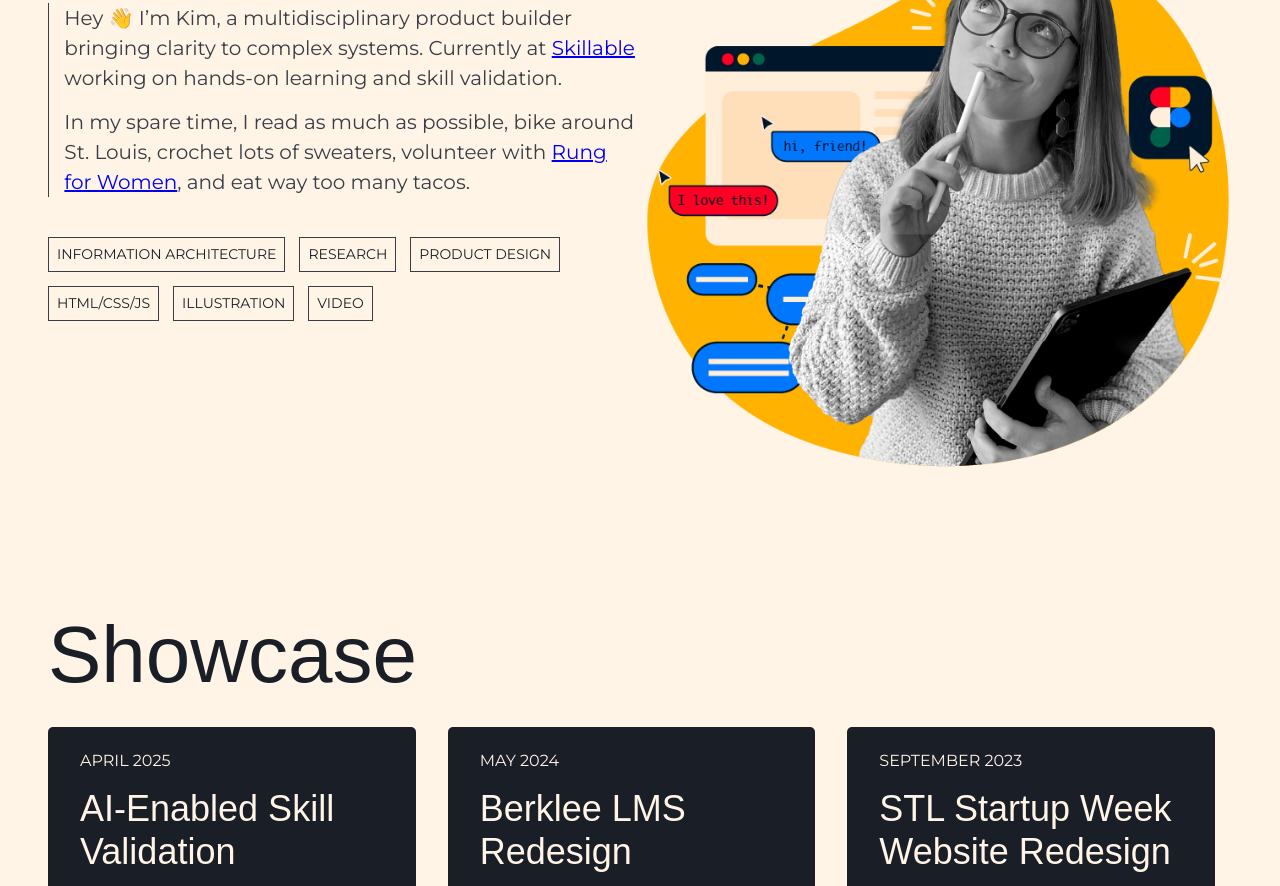
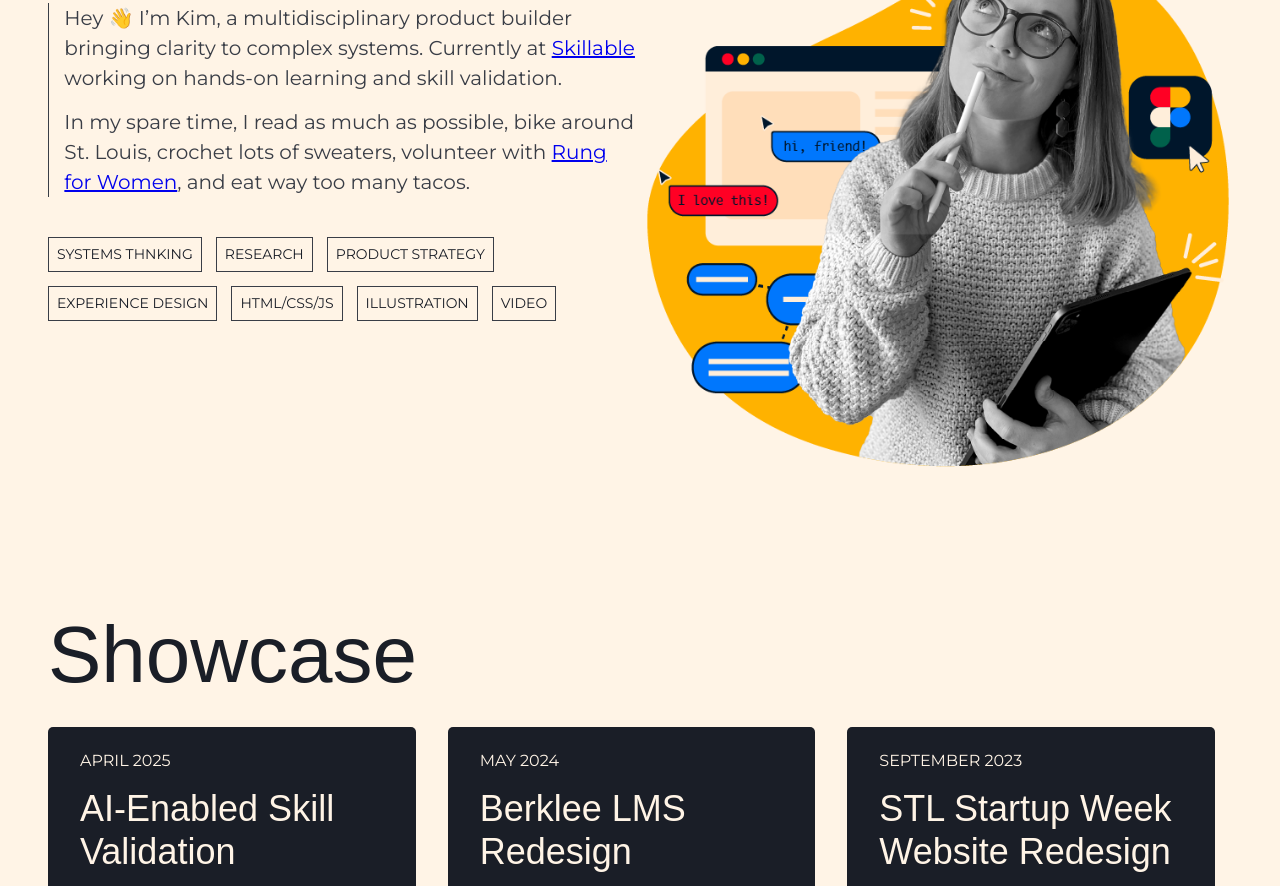
Before and after one commit to keoswalt/keoswalt-portfolio, an Eleventy site: page src/index.njk in a window 1280 px wide. Shown: the part 1150-2036 px from the top of the page. Built offline with nearby package versions, Linux system fonts and the light colour scheme; Eleventy itself is replaced by a stand-in of ours; files that its build step writes are made by us from their sources; a web font is replaced by a local one.

Commit message:
Tweak tags

```diff
--- a/src/index.njk
+++ b/src/index.njk
@@ -50,9 +50,10 @@ layout: base.njk
           </div>
           <div>
             <ul role="list" aria-label="Tech Stack" class="tech-stack">
-              <li class="tag">Information Architecture</li>
+              <li class="tag">Systems Thnking</li>
               <li class="tag">Research</li>
-              <li class="tag">Product Design</li>
+              <li class="tag">Product Strategy</li>
+              <li class="tag">Experience Design</li>
               <li class="tag">HTML/CSS/JS</li>
               <li class="tag">Illustration</li>
               <li class="tag">Video</li>
```
